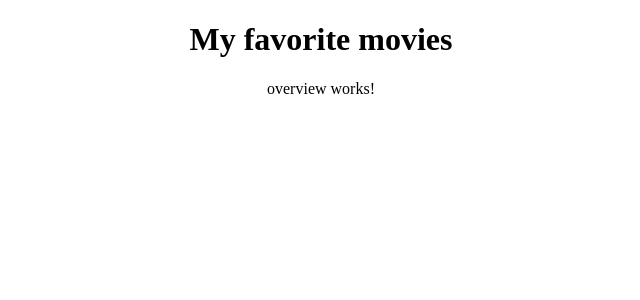
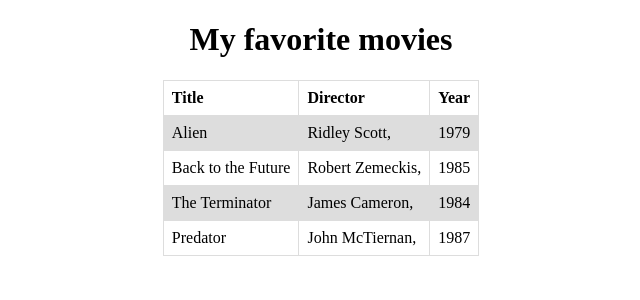
Before and after one commit to DanDudemeister/movieApp, an Angular app: page / in a window 1280 px wide. Shown: the top 300 px of the page, without its empty margins (319-959 px from the left). Built offline with nearby package versions, Linux system fonts and the light colour scheme.

Commit message:
extended overview-component

```diff
--- a/src/app/common/Movie.ts
+++ b/src/app/common/Movie.ts
@@ -1,13 +1,13 @@
 export class Movie {
 
   private _id: number;
-  private _name: string;
+  private _title: string;
   private _director: string;
   private _year: number;
 
-  constructor(id: number, name: string, director: string, year: number) {
+  constructor(id: number, title: string, director: string, year: number) {
     this._id = id;
-    this._name = name;
+    this._title = title;
     this._director = director;
     this._year = year;
   }
@@ -16,8 +16,8 @@
     return this._id;
   }
 
-  get name(): string {
-    return this._name;
+  get title(): string {
+    return this._title;
   }
 
   get director(): string {
--- a/src/app/common/movie.service.ts
+++ b/src/app/common/movie.service.ts
@@ -9,7 +9,6 @@
   constructor() {
     this.movies = [
       new Movie(1, 'Alien', 'Ridley Scott', 1979),
-      new Movie(2, 'Star Wars', 'George Lucas', 1977),
       new Movie(3, 'Back to the Future', 'Robert Zemeckis', 1985),
       new Movie(3, 'The Terminator', 'James Cameron', 1984),
       new Movie(4, 'Predator', 'John McTiernan', 1987)
--- a/src/app/overview/overview.component.css
+++ b/src/app/overview/overview.component.css
@@ -0,0 +1,19 @@
+table {
+  margin-left: auto;
+  margin-right: auto;
+  border-collapse: collapse;
+}
+
+td, th {
+  border: 1px solid #dddddd;
+  text-align: left;
+  padding: 8px;
+}
+
+td {
+  cursor: pointer;
+}
+
+tr:nth-child(even) {
+  background-color: #dddddd;
+}
--- a/src/app/overview/overview.component.html
+++ b/src/app/overview/overview.component.html
@@ -1,3 +1,12 @@
-<p>
-  overview works!
-</p>
+<table>
+  <tr>
+    <th>Title</th>
+    <th>Director</th>
+    <th>Year</th>
+  </tr>
+  <tr *ngFor="let movie of movieService.getAll()" (click)="selectMovie(movie.id)">
+    <td>{{movie.title}}</td>
+    <td>{{movie.director}},</td>
+    <td>{{movie.year}}</td>
+  </tr>
+</table>
--- a/src/app/overview/overview.component.ts
+++ b/src/app/overview/overview.component.ts
@@ -1,4 +1,5 @@
 import { Component, OnInit } from '@angular/core';
+import {MovieService} from '../common/movie.service';
 
 @Component({
   selector: 'app-overview',
@@ -7,9 +8,18 @@
 })
 export class OverviewComponent implements OnInit {
 
-  constructor() { }
+  public movieService: MovieService;
+  public selectedMovieId: number;
+
+  constructor(movieService: MovieService) {
+    this.movieService = movieService;
+    this.selectedMovieId = null;
+  }
 
   ngOnInit() {
   }
 
+  public selectMovie(id: number): void {
+    this.selectedMovieId = id;
+  }
 }
```
